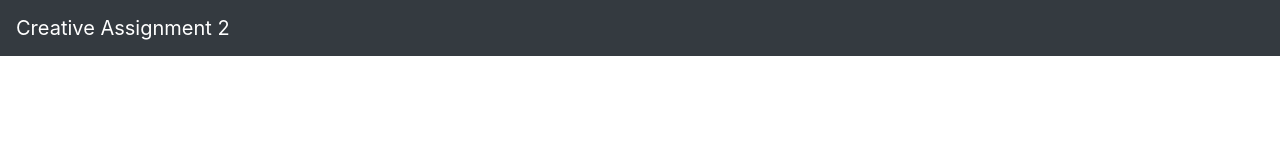
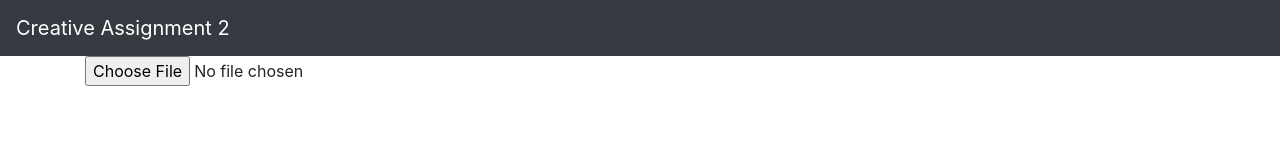
Before and after one commit to devbytyler/CS260-creative-2, a plain HTML site: page index.html in a window 1280 px wide. Drawn offline with nearby package versions, Linux system fonts and the light colour scheme.

Commit message:
input file

```diff
--- a/index.html
+++ b/index.html
@@ -14,7 +14,7 @@
         </a>
     </nav>
     <div class="container">
-
+        <input type="file" accept="image/*" capture="user">
     </div>
 </body>
 
```
